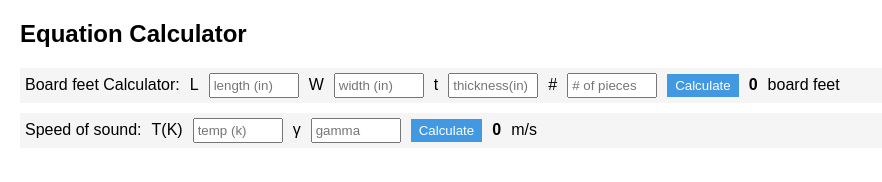
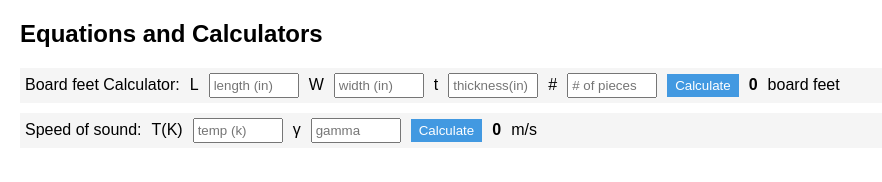
Before and after one commit to ClayCurtis/Equations, a plain HTML site: page index.html in a window 1280 px wide. Shown: the whole page, without its empty margins (0-882 px from the left). Drawn offline with Linux system fonts and the light colour scheme.

Commit message:
Update index.html

```diff
--- a/index.html
+++ b/index.html
@@ -3,7 +3,7 @@
 <head>
     <meta charset="UTF-8">
     <meta name="viewport" content="width=device-width, initial-scale=1.0">
-    <title>Equation Calculator</title>
+    <title>Calculators</title>
     <style>
 		input::-webkit-outer-spin-button,
 		input::-webkit-inner-spin-button {
@@ -42,7 +42,7 @@
     </style>
 </head>
 <body>
-    <h2>Equation Calculator</h2>
+    <h2>Equations and Calculators</h2>
 
     <!-- Equation 1 -->
     <div class="equation-row" id="equation1">
```
